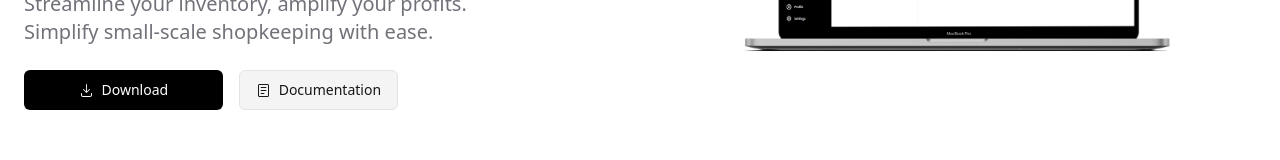
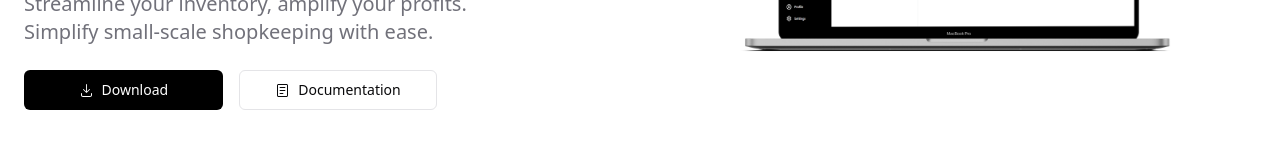
Before and after one commit to krish4693/invo-website, a Next.js app: page / in a window 1280 px wide. Shown: the part 473-633 px from the top of the page. Built offline with nearby package versions, Linux system fonts and the light colour scheme.

Commit message:
fixed button in development document

```diff
--- a/src/components/Hero.tsx
+++ b/src/components/Hero.tsx
@@ -1,7 +1,6 @@
 
 import { Button } from "./ui/button";
 import { buttonVariants } from "./ui/button";
-import Link from "next/link";
 // import { HeroCards } from "./HeroCards";
 
 import {
@@ -14,6 +13,7 @@ import {
 } from "@/components/ui/card"
 import Mockup from "./Mockup";
 import { GitHubLogoIcon,ReaderIcon,DownloadIcon } from "@radix-ui/react-icons";
+import Link from "next/link";
 
 export const Hero = () => {
   return (
@@ -48,10 +48,13 @@ export const Hero = () => {
             <DownloadIcon className="mr-2 font-bold"/>
             Download</Button>
 
-            <Link
-              href="/docs/Getting-Started"
-              className={`border ${buttonVariants({ variant: "secondary" })}`}
-            >
+          <Link
+            href="/docs/Getting-Started"
+
+            className={`w-full md:w-1/3 ${buttonVariants({
+              variant: "outline",
+            })}`}
+          >
             <ReaderIcon className="mr-2 font-bold"/>
             Documentation
           </Link>
```
